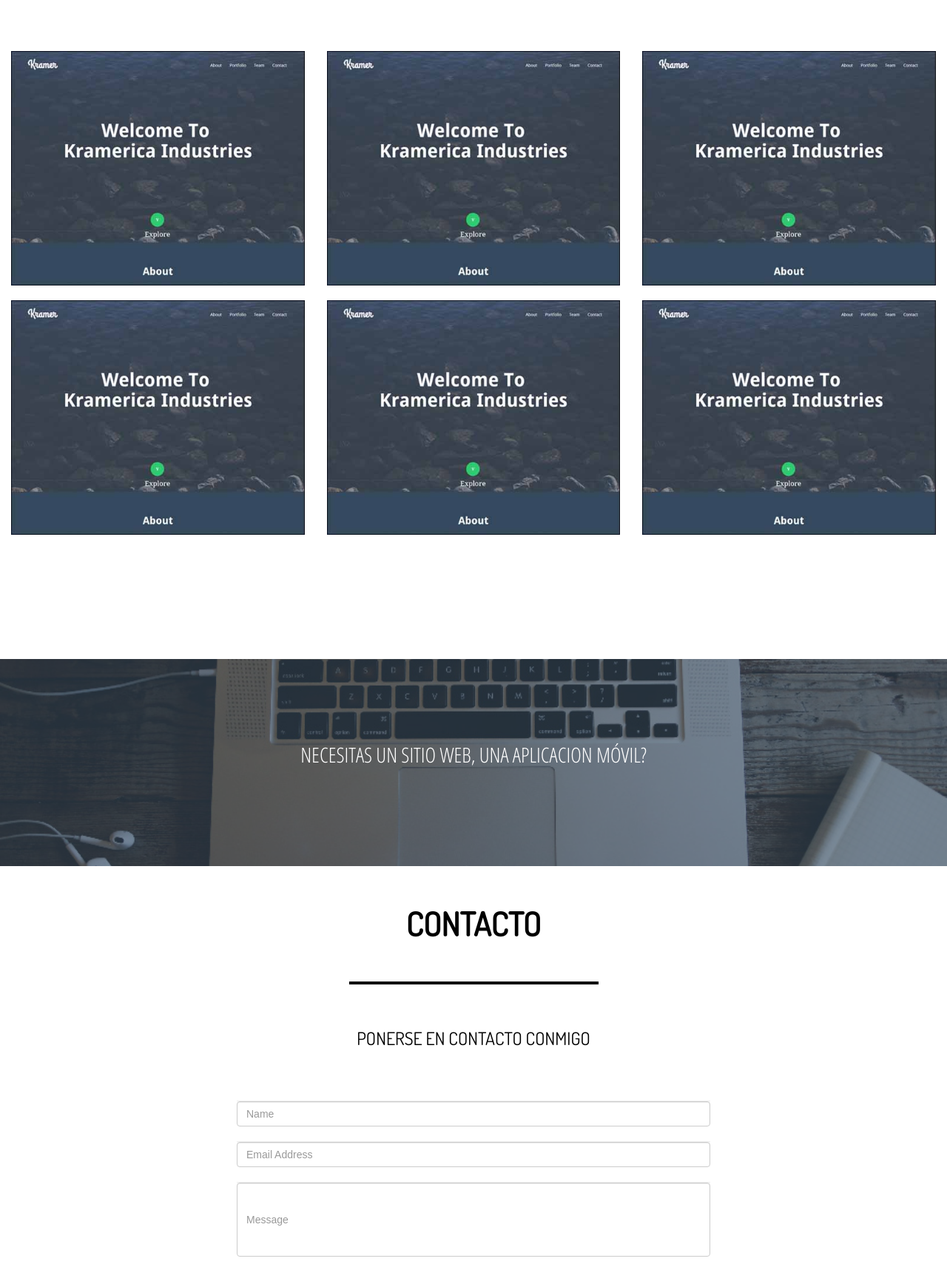
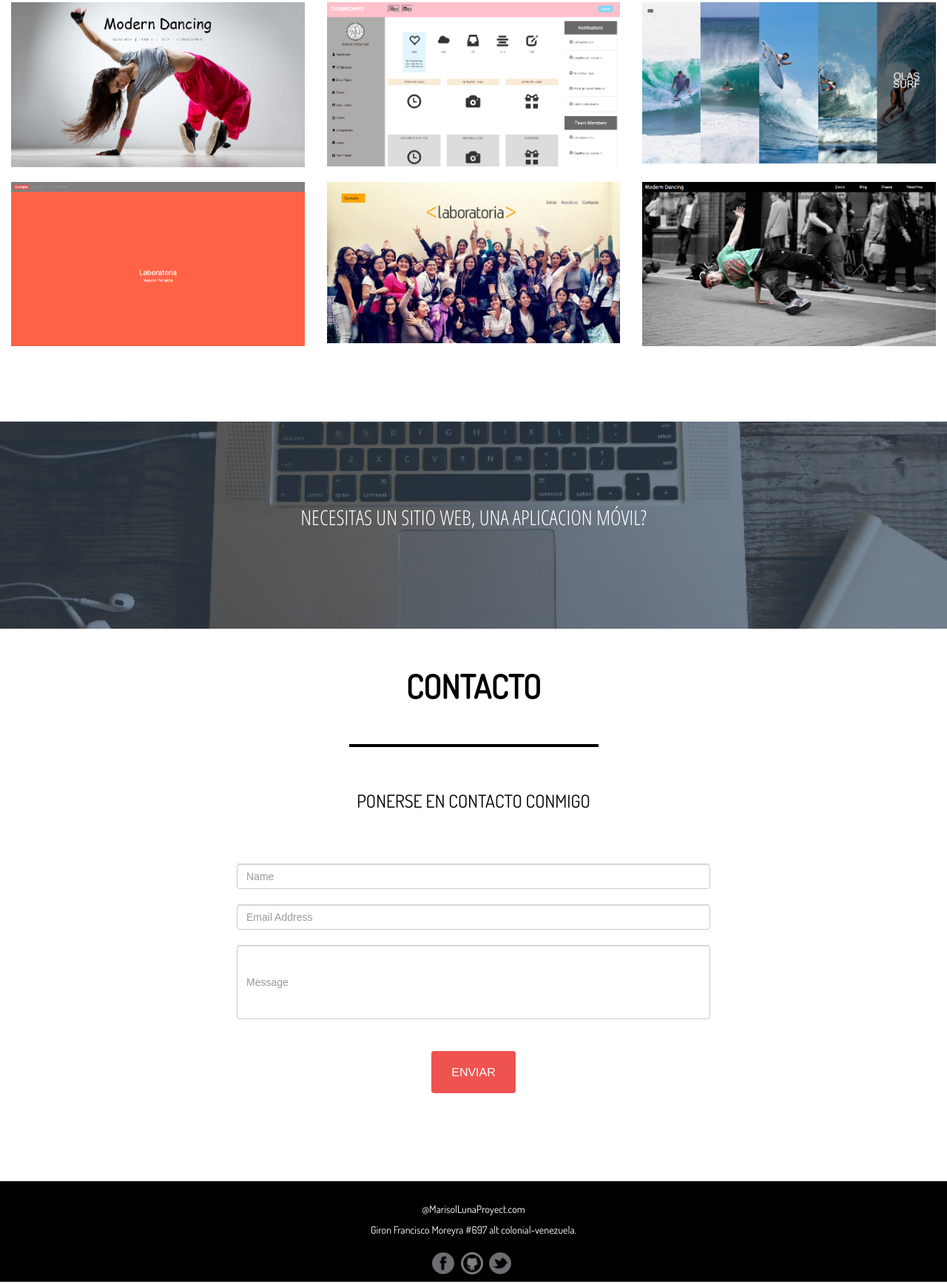
Before and after one commit to MarisolLuna/portafolio, a plain HTML site: page index.html in a window 1280 px wide. Shown: the part 3380-5116 px from the top of the page at 74% size. Drawn offline with nearby package versions, Linux system fonts and the light colour scheme.

Commit message:
redes clickeables

```diff
--- a/index.html
+++ b/index.html
@@ -118,12 +118,12 @@
                     <div class="col-md-4 text-center">
                     <span class="glyphicon glyphicon-picture" aria-hidden="true"></span>
                      <h3 class="sub">Diseño Web</h3>
-                     <p>Trabajo con un diseño grafico personalizado a los gustos del cliente,se trata de crear una experiencia visual rica .Cada elemento sera diseñado pensando en la maxima usabilidad y accebilidad para nuestro usuario.</p>
+                     <p>Trabajo con un diseño grafico personalizado a los gustos del cliente,se trata de crear una experiencia visual agradable .Cada elemento sera diseñado pensando en la maxima usabilidad y accebilidad para nuestro usuario.</p>
                      </div>
                      <div class="col-md-4 text-center">
                      <span class="glyphicon glyphicon-menu-hamburger" aria-hidden="true"></span>
                      <h3 class="sub">Desarrollo Web</h3>
-                     <p>La estructura , apariencia y funcionalidades del sitio estan completamente definidad por lo que procedo con la codificacion .Desarrollo el sitio web de forma que sea lo mas veloz posible y tenga un buen posicionamiento en buscadores.</p>
+                     <p>La estructura , apariencia y funcionalidades del sitio estan completamente definida por lo que procedo con la codificacion .Desarrollo el sitio web de forma que sea lo mas veloz posible y tenga un buen posicionamiento en buscadores.</p>
                      </div>
                      <div class="col-md-4 text-center">
                      <span class="glyphicon glyphicon-console" aria-hidden="true"></span>
@@ -162,7 +162,7 @@
                 <a href="#">
                     <div class="work">
 
-                    <img class="img-responsive" src="img/work.7.jpg" alt="">
+                    <img class="img-responsive" src="img/dance.png" alt="">
                     <div class="overlay">
                     <P class="phover" >VER A DETALLE AQUÍ</P>
                     <span class="glyphicon glyphicon-search" aria-hidden="true"></span>
@@ -174,7 +174,7 @@
             <div class="col-sm-4 portfolio-item">
                 <a href="#">
                   <div class="work">
-                    <img class="img-responsive" src="img/work.7.jpg" alt="">
+                    <img class="img-responsive" src="img/dashboard.png" alt="">
                     <div class="overlay">
                     <P class="phover">VER A DETALLE AQUÍ</P>
                     <span class="glyphicon glyphicon-search" aria-hidden="true"></span>
@@ -187,7 +187,7 @@
             <div class="col-sm-4 portfolio-item">
                 <a href="#">
                   <div class="work">
-                    <img class="img-responsive" src="img/work.7.jpg" alt="">
+                    <img class="img-responsive" src="img/olas.png" alt="">
                     <div class="overlay">
                     <P class="phover">VER A DETALLE AQUÍ</P>
                     <span class="glyphicon glyphicon-search" aria-hidden="true"></span>
@@ -201,7 +201,7 @@
             <div class="col-sm-4 portfolio-item">
                 <a href="#">
                   <div class="work">
-                    <img class="img-responsive" src="img/work.7.jpg" alt="">
+                    <img class="img-responsive" src="img/labo.png" alt="">
                     <div class="overlay">
                     <p class="phover">VER A DETALLE AQUÍ</p>
                     <span class="glyphicon glyphicon-search" aria-hidden="true"></span>
@@ -212,7 +212,7 @@
             <div class="col-sm-4 portfolio-item">
                 <a href="#">
                   <div class="work">
-                    <img class="img-responsive" src="img/work.7.jpg" alt="">
+                    <img class="img-responsive" src="img/laboratoria.png" alt="">
                     <div class="overlay">
                     <P class="phover">VER A DETALLE AQUÍ</P>
                     <span class="glyphicon glyphicon-search" aria-hidden="true"></span>
@@ -224,7 +224,7 @@
             <div class="col-sm-4 portfolio-item">
                 <a href="#">
                 <div class="work">
-                    <img class="img-responsive" src="img/work.7.jpg" alt="">
+                    <img class="img-responsive" src="img/danza.png" alt="">
                     <div class="overlay">
                     <P class="phover"> VER A DETALLE AQUÍ</P>
                     <span class="glyphicon glyphicon-search" aria-hidden="true"></span>
@@ -293,10 +293,14 @@
                     <p class="fin">Giron Francisco Moreyra #697 alt colonial-venezuela.</p>
 
                   <div class="face">
-                  <img src="img/facebook.png"></div>
-                  <div class="linke"> <img src="img/linkedin.png"></div>
+                  <a href="https://www.facebook.com/marisol.luna.564">
+                  <img src="img/facebook.png"></a>
+                  </div>
+                  <div class="git">
+                  <a href="https://github.com/MarisolLuna"> <img src="img/git.png"></a></div>
                   <div class="twiter">
-                  <img src="img/twitter.png">
+                  <a href="https://twitter.com/summer_3112?lang=es">
+                  <img src="img/twitter.png"></a>
                    </div>
 
             </div>
--- a/stylesheets/views/_home.scss
+++ b/stylesheets/views/_home.scss
@@ -157,7 +157,7 @@ vertical-align: middle;
 
 }
 #banner{
-padding-top: 120px;
+padding-top: 54px;
 }
 .col-md-4.text-center{
 padding-bottom: 32px;
@@ -176,7 +176,7 @@ text-align: center;
 top: 0;
 .phover{
   visibility: hidden;
-  padding-top: 33%;
+  padding-top: 18%;
   font-family: 'Dosis', sans-serif;
   font-size: 2em;
 }
@@ -302,7 +302,7 @@ font-family: 'Dosis', sans-serif;
 .correo{
 font-family: 'Dosis', sans-serif;
 }
-.linke{
+.git{
   width: 30px;
   display: inline-block;
   margin-right: 5px;
```
Also changed, not shown: img/dance.png (added), img/danza.png (added), img/dashboard.png (added), img/git.png (added), img/hotel.png (added), img/labo.png (added), img/laboratoria.png (added), img/olas.png (added), stylesheets/main.css, 2 other files.
